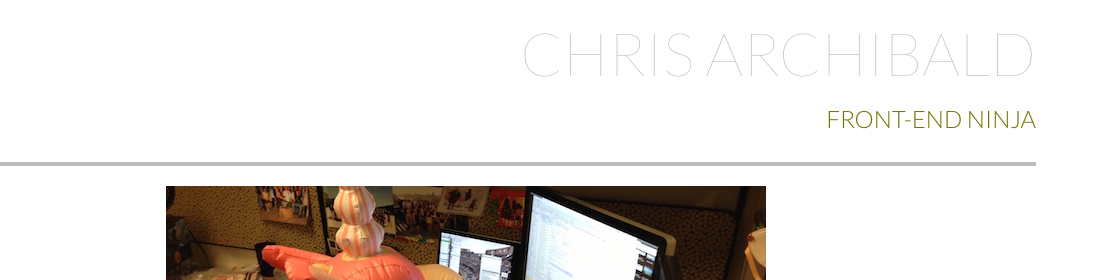
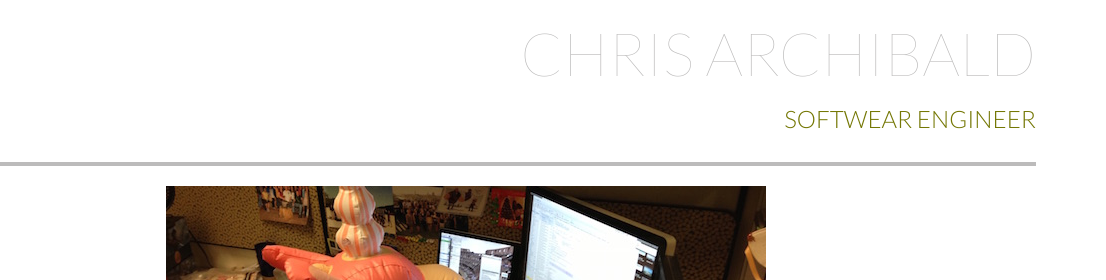
Before and after one commit to carchi8py/carchi8py.github.io, a plain HTML site: page index.html in a window 1280 px wide. Shown: the top 280 px of the page, 174-1280 px from the left. Drawn offline with Linux system fonts and the light colour scheme.

Commit message:
Change title to Software engineer.

```diff
--- a/index.html
+++ b/index.html
@@ -20,7 +20,7 @@
 				</div>
 				<div class="col-sm-10 text-right text-uppercase">
 					<h1 class="text-thin title-super"> Chris Archibald</h1>
-					<h3>Front-end Ninja</h3>
+					<h3>Softwear Engineer</h3>
 				</div>
 			</div>
 			<hr>
```
